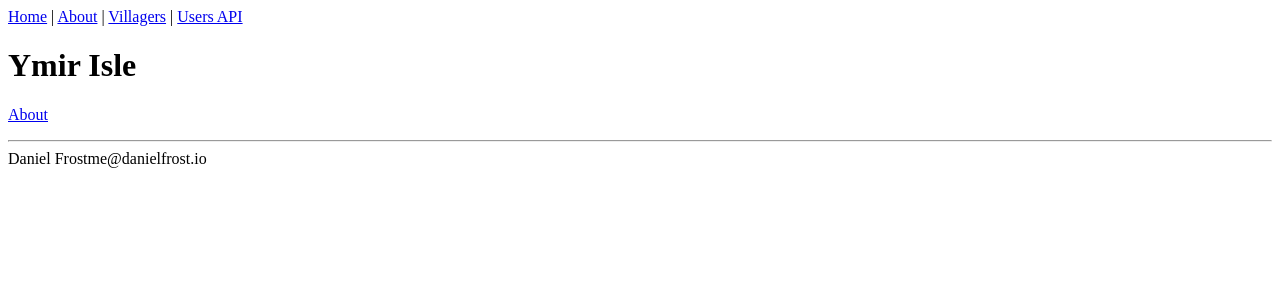
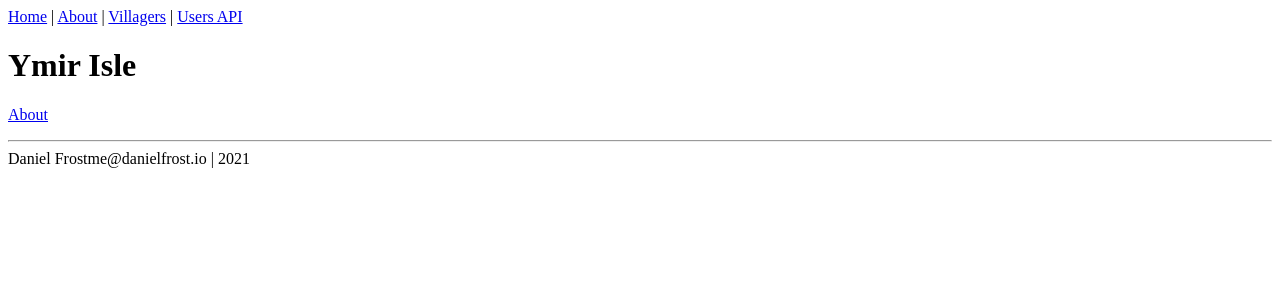
Before and after one commit to frostde/ymir-isle, a Next.js app: page / in a window 1280 px wide. Shown: the top 300 px of the page. Built offline with nearby package versions, Linux system fonts and the light colour scheme.

Commit message:
feat: testing a change

```diff
--- a/src/components/Layout/Footer/Footer.tsx
+++ b/src/components/Layout/Footer/Footer.tsx
@@ -4,7 +4,7 @@ const Footer = () => (
     <footer>
         <hr />
         <span>Daniel Frost</span>
-        <span>me@danielfrost.io</span>
+        <span>me@danielfrost.io | 2021 </span>
     </footer>
 )
 
```
